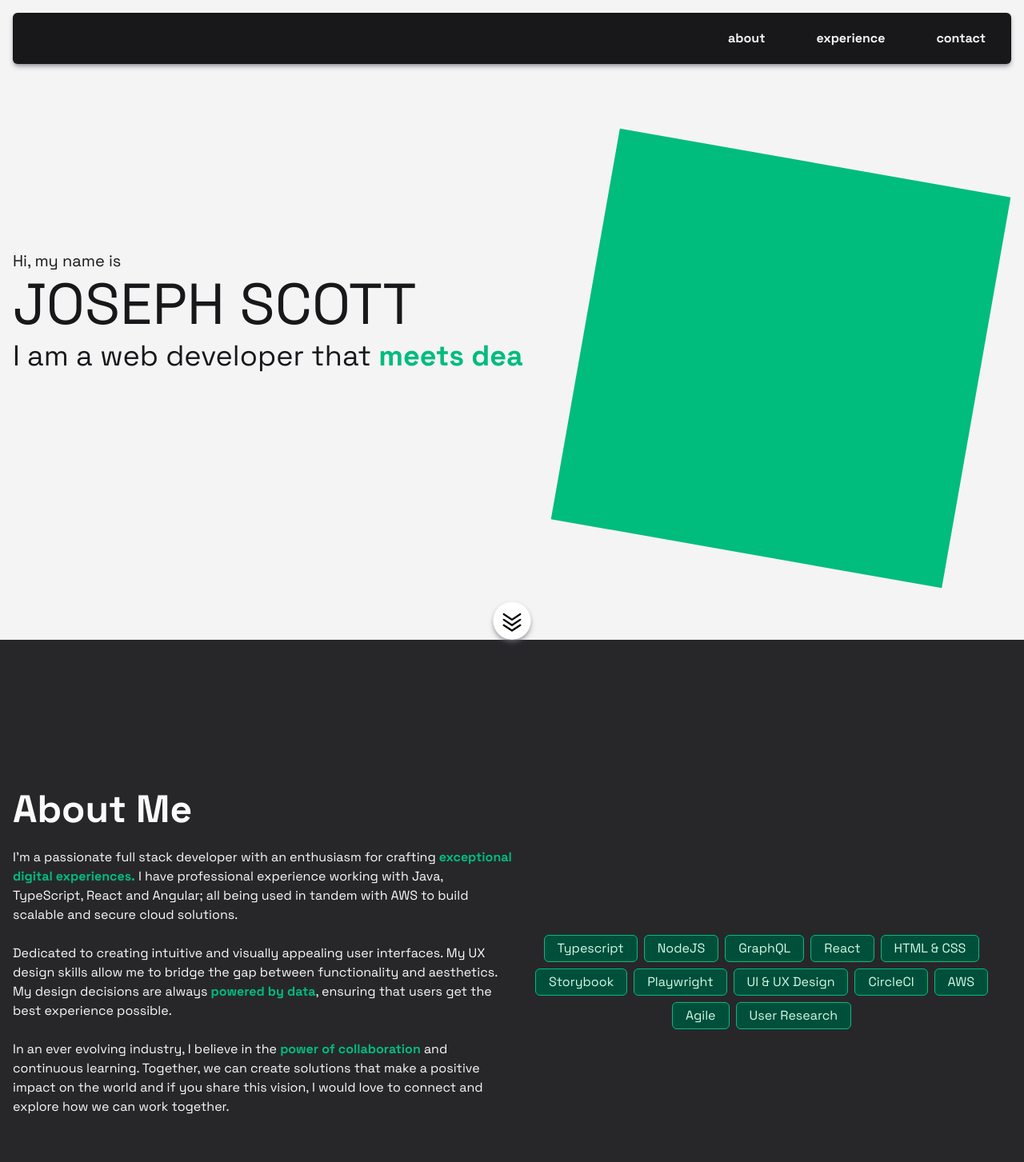
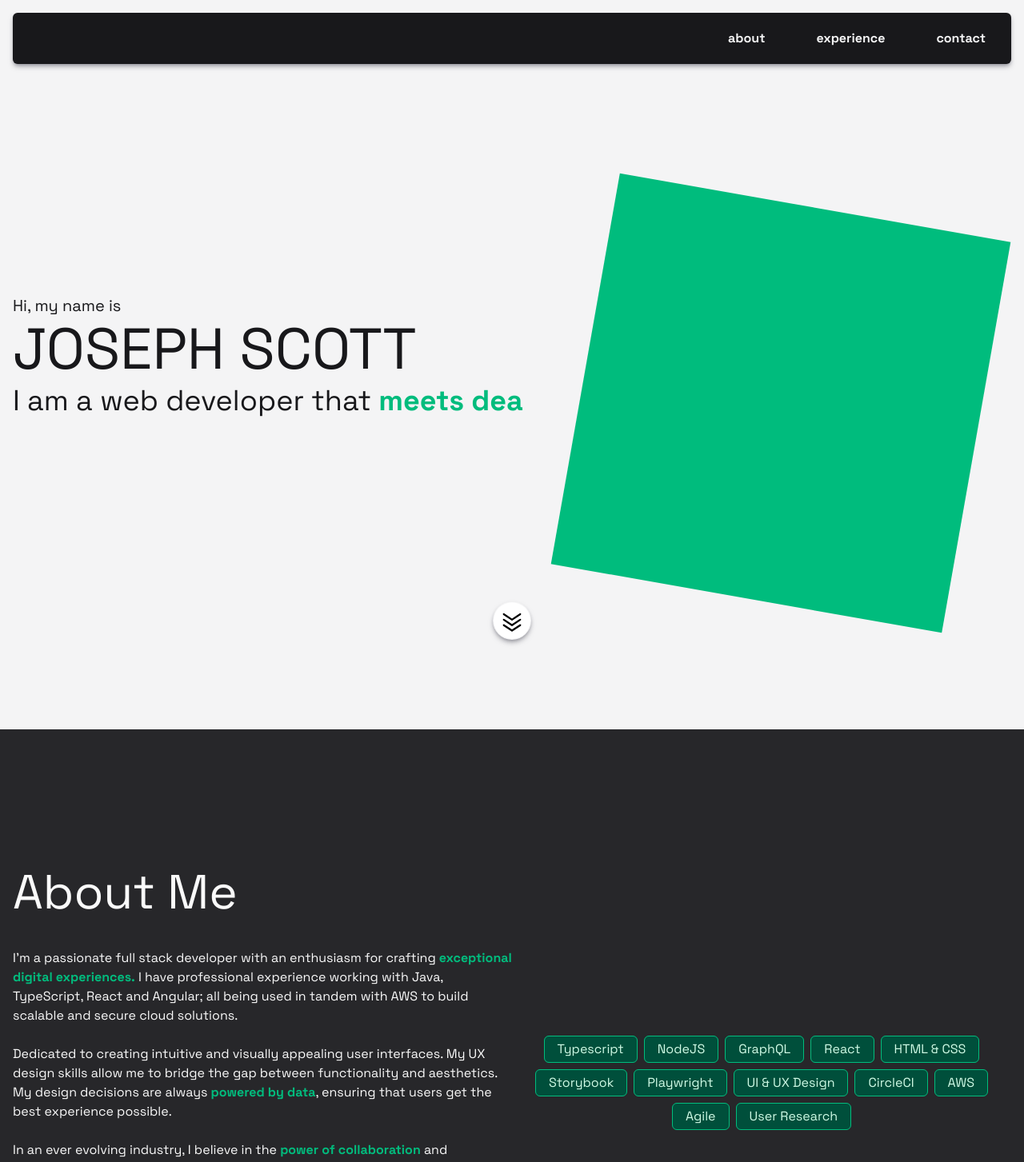
Before and after one commit to scottjoe1996/portfolio, a Next.js app: page / in a window 1280 px wide. Shown: the top 1453 px of the page at 80% size. Built offline with nearby package versions, Linux system fonts and the light colour scheme; no server answers.

Commit message:
minor styling changes

```diff
--- a/components/sections/common/section-heading.tsx
+++ b/components/sections/common/section-heading.tsx
@@ -1,7 +1,7 @@
 import React from "react";
 
 const SectionHeading: React.FC<{ title: string }> = ({ title }) => {
-  return <h2 className="mb-6 text-5xl font-bold">{title}</h2>;
+  return <h2 className="mb-10 text-6xl">{title}</h2>;
 };
 
 export default SectionHeading;
--- a/components/sections/home/home-section.tsx
+++ b/components/sections/home/home-section.tsx
@@ -7,7 +7,7 @@ import styles from "./home-section.module.css";
 
 const HomeSection: React.FC = () => {
   return (
-    <section className="flex min-h-[calc(100vh-96px)] w-full flex-row flex-wrap-reverse content-center items-center justify-center p-4">
+    <section className="flex min-h-[calc(100vh-96px)] w-full flex-row flex-wrap-reverse content-center items-center justify-center px-4 py-30">
       <div className="max-w-4xl min-w-xs shrink grow basis-md">
         <p className="mb-1 text-xl">Hi, my name is</p>
         <h1 className="mb-2 text-7xl">JOSEPH SCOTT</h1>
```
